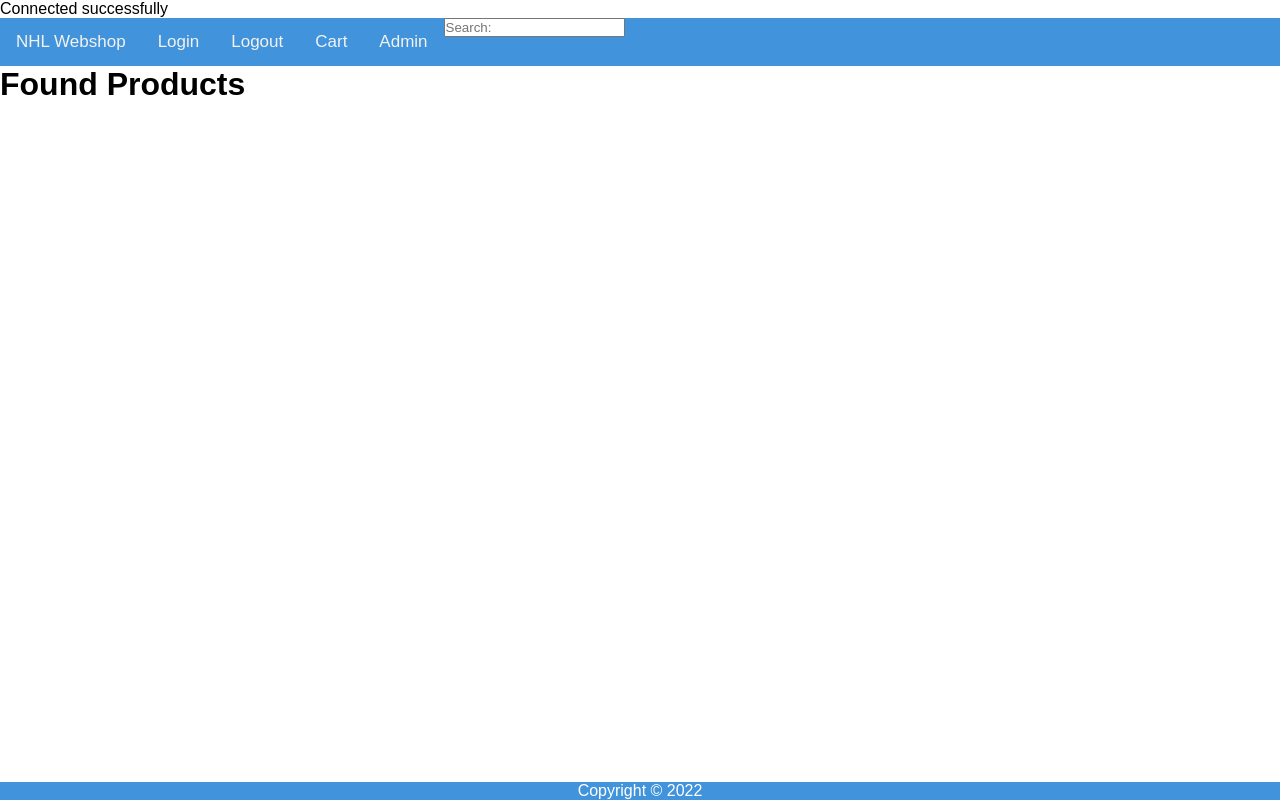
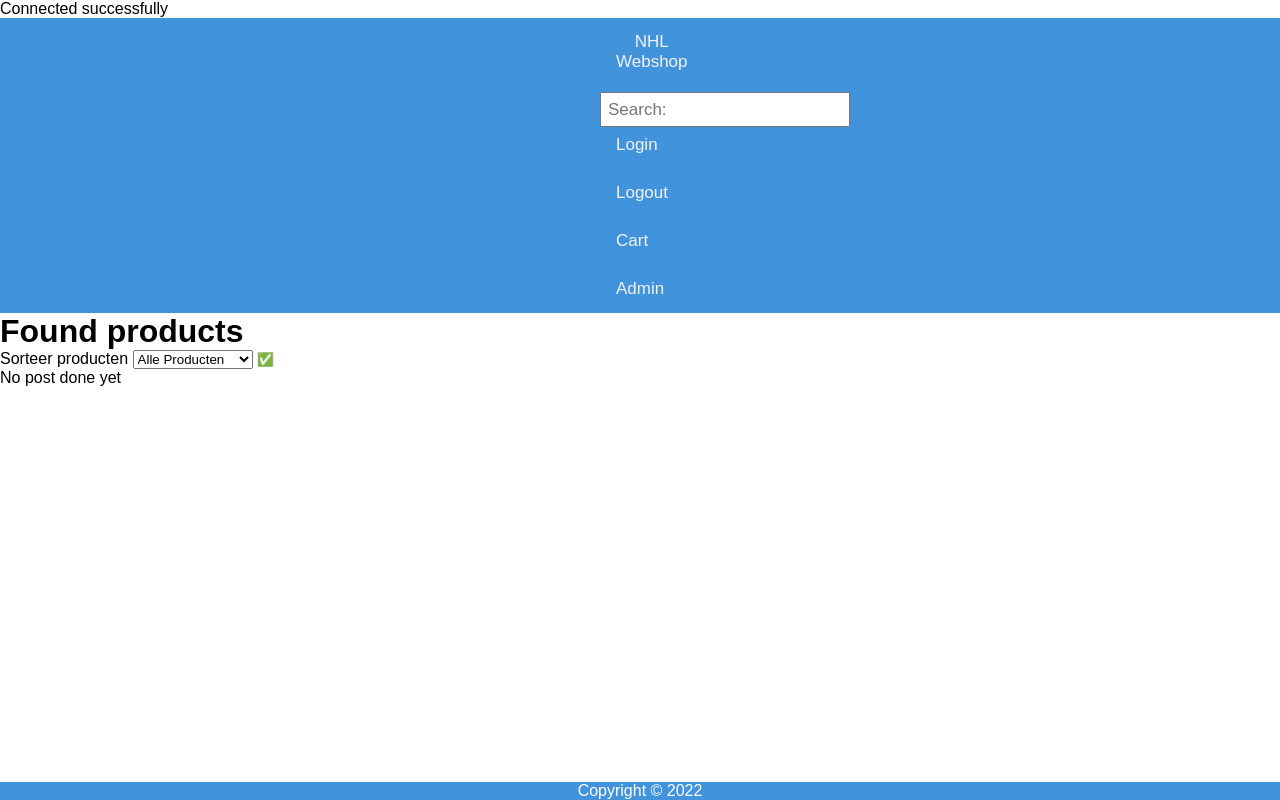
Before and after one commit to BartHerms/Project2.1, a PHP site: page / in a window 1280 px wide. Run offline with PHP 8.4, Linux system fonts and the light colour scheme.

Commit message:
bijna correcte navbar met bijna correcte filter op de homepage

```diff
--- a/assets/css/home.css
+++ b/assets/css/home.css
@@ -11,6 +11,15 @@
 .topnav {
   background-color: rgb(65, 147, 220);
   overflow: hidden;
+  padding-left: 600px;
+  padding-right: 600px;
+}
+.Zoek{
+  float: left;
+  width: 250px;
+  height: 35px;
+  padding: 0px;
+  font-size: 17px;
 }
 
 /* Style the links inside the navigation bar */
@@ -29,6 +38,12 @@
   list-style: none;
 }
 
+.topnav input[type=text]{
+  padding: 6px;
+  margin-top: 6px;
+  font-size: 17px;
+}
+
 /* Change the color of links on hover */
 .topnav a:hover {
   background-color: rgb(49, 111, 165);
--- a/public/header.php
+++ b/public/header.php
@@ -2,11 +2,13 @@
     <div class="topnav">
         <ul>
             <li><a href="../public/index.php">NHL Webshop</a></li>
+            <form action="<?= htmlentities($_SERVER['PHP_SELF']); ?>" method="POST">
+                <div class="zoek"> <input class="Zoek" type="text" name="Search" placeholder="Search:" value=""></div>
+            </form>
             <li><a href="../src/Login.php">Login</a></li>
             <li><a href="../src/Logout.php">Logout</a></li>
             <li><a href="../src/cart.php">Cart</a></li>
             <li><a href="../src/admin.php">Admin</a></li>
-                <input class="Zoek" type="text" name="Search" placeholder="Search:" value="">
         </ul>
     </div>
 </header>
--- a/public/index.php
+++ b/public/index.php
@@ -16,9 +16,60 @@ if(!isset($_SESSION["userEmail"])) ?>
 </head>
 
 <body>
-    <?php include_once 'header.php' ?>
+    <form action="<?php echo $_SERVER['PHP_SELF']; ?>" method="POST" class="product-sort">
+            <h1> Found products </h1>
+                <label for="sort">Sorteer producten</label>
+                <select name="sort" id="sort">
+                    <option value="all" <?php echo (!isset($_POST['sort']) == 'all') ? "selected" : ""; ?>>Alle Producten</option>
+                    <option value="Nop" <?php echo (isset($_POST['sort']) == 'Nop') ? "selected" : ""; ?>>Naam Oplopend</option>
+                    <option value="Naf" <?php echo (isset($_POST['sort']) == 'Naf') ? "selected" : ""; ?>>Naam Aflopend</option>
+                    <option value="Pop" <?php echo (isset($_POST['sort']) == 'Pop') ? "selected" : ""; ?>>Prijs Oplopend</option>
+                    <option value="Paf" <?php echo (isset($_POST['sort']) == 'Paf') ? "selected" : ""; ?>>Prijs Aflopend</option>
+                </select>
+                <input type="submit" style='padding:0px; background-color: none; border:0px;' value="&#9989" name="submit">
+            </form>
 
-    <h1> Found Products </h1>
+            <?php
+
+            if ($_SERVER["REQUEST_METHOD"] == "POST"){
+                if(!empty($_POST['sort'])){
+
+                    if(!empty($_POST['sort']) == 'all'){
+                    echo"Alle producten ";
+                    }
+                    else{echo "test";}
+
+                    if(!empty($_POST['sort']) == 'Nop'){
+                        echo"alfabetisch-Oplopende volgorde ";
+                    }
+                    else{echo "";}
+
+                    if(!empty($_POST['sort']) == 'Naf'){
+                        echo"alfabetisch-Aflopende volgorde ";
+                    }
+                    else {echo "";}
+
+                    if(!empty($_POST['sort']) == 'Pop'){
+                        echo"Prijs-Oplopende volgorde ";
+                    }
+                    else {echo "";}
+
+                    if(!empty($_POST['sort']) == 'Paf'){
+                        echo"Prijs-aflopende volgorde ";
+                    }
+                    else {echo "";}
+                }
+                else
+                {
+                echo "ALLE";
+                }
+            }
+            else {echo "No post done yet";}
+            ?>
+        </div>
+        <?php /*if (mysqli_stmt_num_rows($statement) > 0): */?>
+    </div>
+
 
     <?php include_once 'footer.php' ?>
 </body>
```
